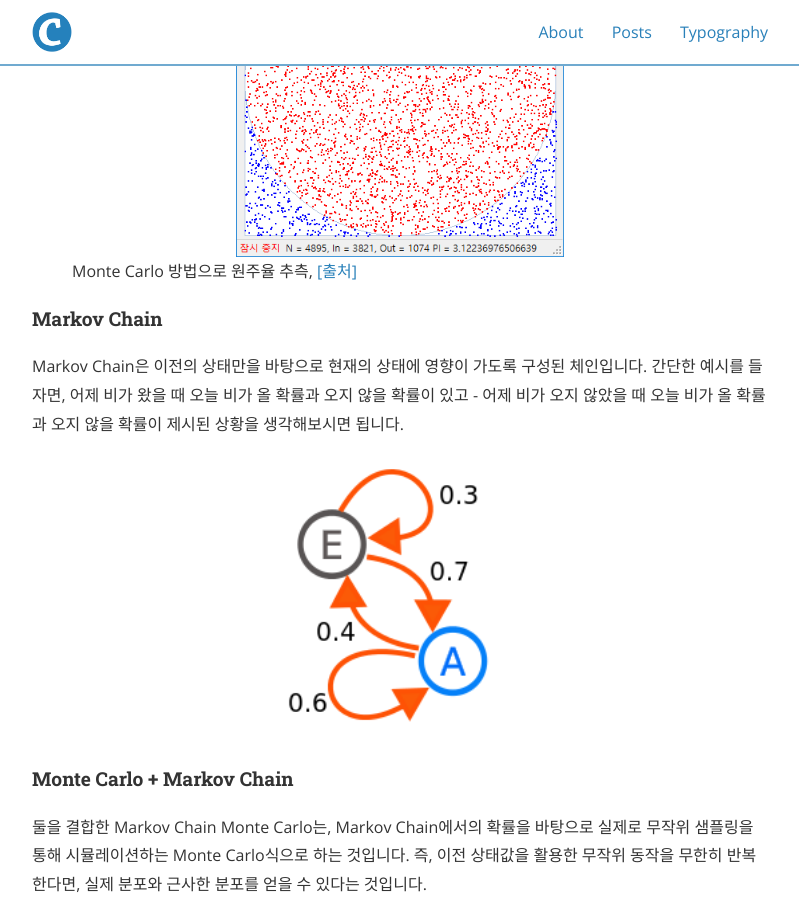
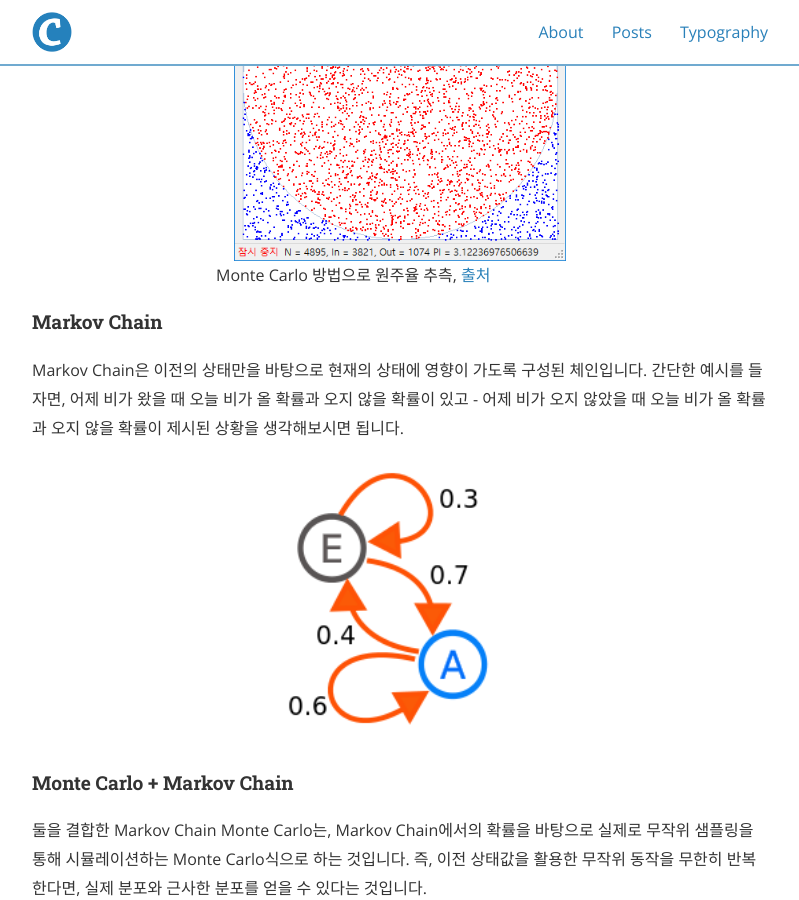
Before and after one commit to deep-generative-models-AIM5036/deep-generative-models-AIM5036.github.io, a Jekyll site: the page built from _posts/2022-11-13-MCMC-and-VI.md, in a window 1280 px wide and 900 px high, scrolled down 1103 px. Shown: the whole window, without its empty margins (240-1039 px from the left). Built offline with Jekyll 4.4.1, drawn with Linux system fonts in a browser that asks for light colours; nearby versions of some CDN libraries; formulas are drawn with MathJax 3.

Commit message:
Update 2022-11-13-MCMC-and-VI.md

```diff
--- a/_posts/2022-11-13-MCMC-and-VI.md
+++ b/_posts/2022-11-13-MCMC-and-VI.md
@@ -22,9 +22,9 @@ Variational Inference는 강의 내용에서도, 다른 논문의 포스팅에
 이 예시로 흔히 보신 것은 -1~1 사이에 점을 무수히 많이 찍어서, 원 범위 안에 있는 점의 개수를 구한 뒤, 원주율을 근사하는 것이 있을 것 같습니다.
 실제로 적절한 무작위 생성이 있다면 시행 횟수가 늘어남에 따라 실제 원주율 값에 근사하는 것을 보실 수 있습니다.
 
-<figure>
-	<img style="width:50%; margin-left:auto; margin-right:auto; display:block;" src="/assets/MCMCandVI/monte_carlo.png">
-	<figcaption>Monte Carlo 방법으로 원주율 추측, <a href="https://post.naver.com/viewer/postView.nhn?memberNo=11439725&volumeNo=7401749">[출처]</a></figcaption>
+<figure style="width:50%; margin-left:auto; margin-right:auto; display:block;">
+	<img src="/assets/MCMCandVI/monte_carlo.png">
+	<figcaption><p markdown="1">Monte Carlo 방법으로 원주율 추측, [출처](https://post.naver.com/viewer/postView.nhn?memberNo=11439725&volumeNo=7401749)</p></figcaption>
 </figure>
 
 
```
